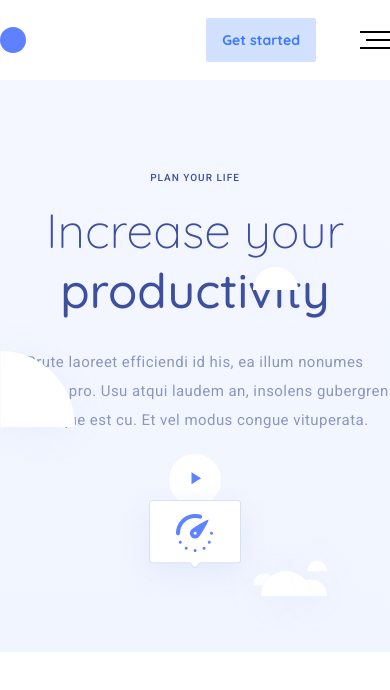
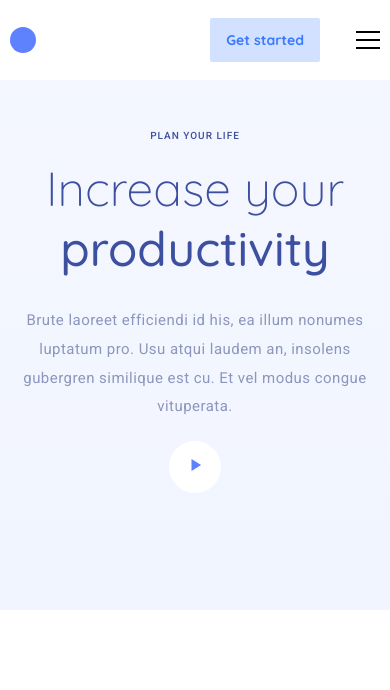
Before and after one commit to minimal005/GIT-VS, a plain HTML site: page index.html in a window 390 px wide. Drawn offline with Linux system fonts and the light colour scheme.

Commit message:
added adaptiv home

```diff
--- a/css/style.css
+++ b/css/style.css
@@ -44,6 +44,7 @@ strong {
    margin: 0px auto;
    justify-content: space-between;
    align-items: center;
+   padding: 0 10px;
 }
 .header__nav{
    display: flex;
@@ -82,12 +83,11 @@ strong {
 }
 .header__btn {
    padding: 13px 16px;
-background-color: #D2E1FF;
-border-radius: 2px;
-color: #3A79FF;
-font-weight: 700;
+   background-color: #D2E1FF;
+   border-radius: 2px;
+   color: #3A79FF;
+   font-weight: 700;
 }
-
 .burger {
    display: none;
    position: relative;
@@ -97,9 +97,7 @@ font-weight: 700;
    width: 30px;
    height: 18px;
    right: 0;
-
 }
-
 .burger span {
    height: 2px;
    width: 80%;
@@ -112,7 +110,7 @@ font-weight: 700;
    content: '';
    position: absolute;
    height: 2px;
-   width: 100%;
+   width: 80%;
    background-color: black;
    transition: all 0.3s ease 0s;
 }
@@ -164,13 +162,14 @@ font-weight: 700;
 }
 @media (max-width: 600px){
    .social__nav {display: none;}
+   .header__body-social {gap: 30px;}
 }
 /* --------------------------------------HOME */
 .home__bg {
    display: flex;
    flex-direction: column;
    align-items: center;
-   padding-top: 92px;
+   padding: 92px 10px 0;
    position: relative;
    min-height: 480px;
    background: linear-gradient(180deg, #F4F7FF 0%, #F1F5FF 100%) 0 0 no-repeat;
@@ -214,7 +213,7 @@ font-weight: 700;
    text-align: center;
 }
 .home__location  {
-position: absolute;
+   position: absolute;
 }
 .home__location {
    width: 92px;
@@ -240,3 +239,15 @@ position: absolute;
    clip-path: polygon(45% 23%, 45% 63%, 77% 43%);
    background-color: #5E81FF;
 }
+@media (max-width: 600px){
+   .home__bg::before{
+      display: none;
+   }
+   .home__bg{
+      padding-top: 50px;
+   }
+   .home__location {display: none;}
+   .home__bg::after {
+      height: 600px;
+   }
+}
```
